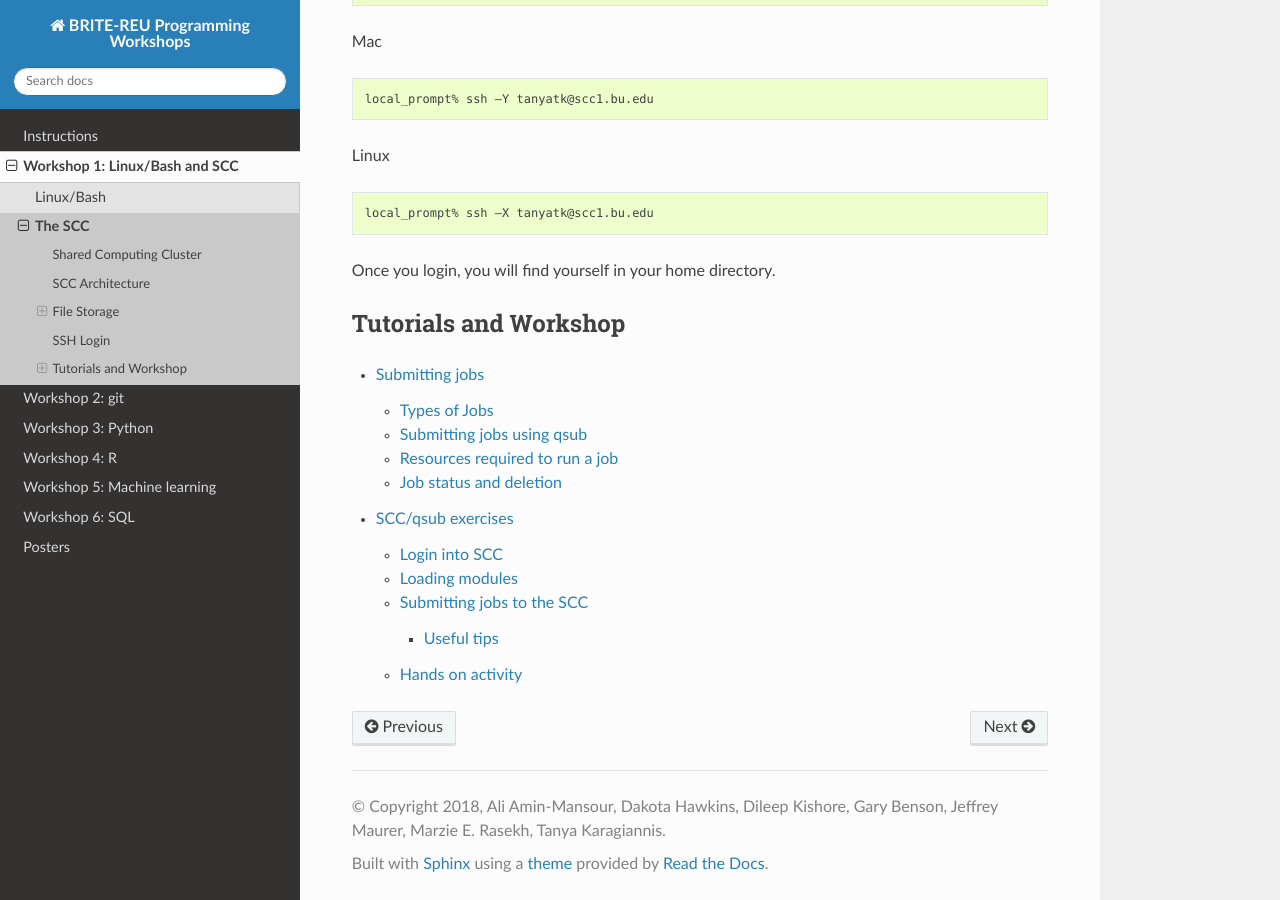
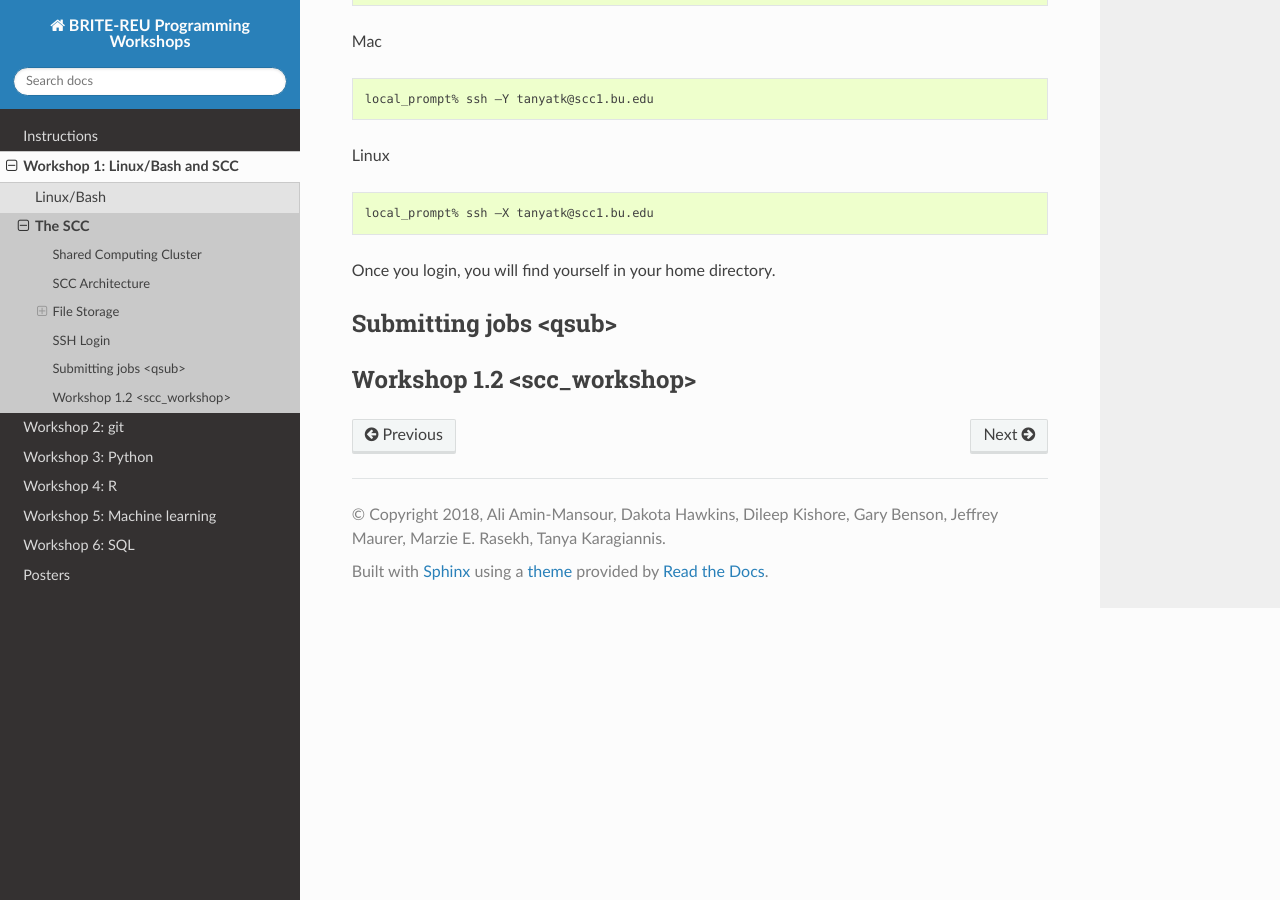
Before and after one commit to BRITE-REU/programming-workshops, a Sphinx documentation site: the page built from source/workshops/01_linux_bash/the_scc.rst, in a window 1280 px wide and 900 px high, scrolled down 2231 px. Built offline with Sphinx 7.4.7 and the Read the Docs theme 2.0.0, drawn with Linux system fonts in a browser that asks for light colours.

Commit message:
updating workshop 1

```diff
--- a/source/workshops/01_linux_bash/the_scc.rst
+++ b/source/workshops/01_linux_bash/the_scc.rst
@@ -96,11 +96,8 @@ Linux
 Once you login, you will find yourself in your home directory.
 
 
-Tutorials and Workshop
+Submitting jobs <qsub>
 ########################
 
-.. toctree::
-    :maxdepth: 3
-
-    Submitting jobs <qsub>
-	SCC/qsub exercises <scc_workshop>
+Workshop 1.2 <scc_workshop>
+########################
```
